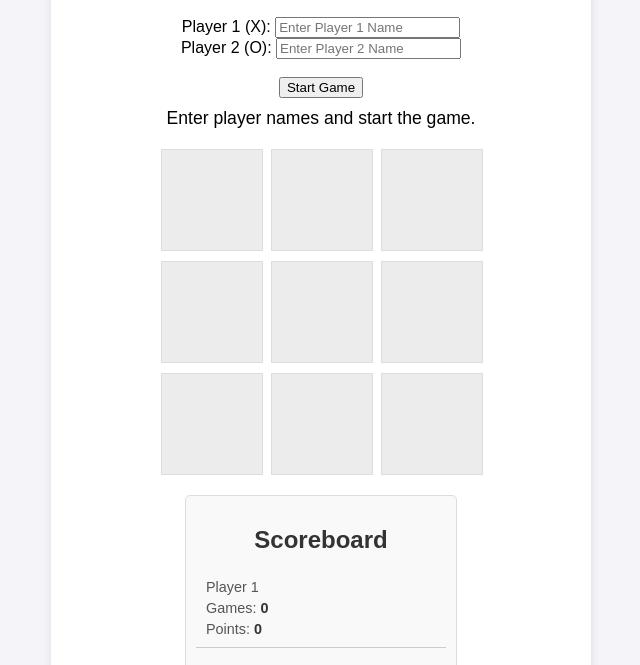
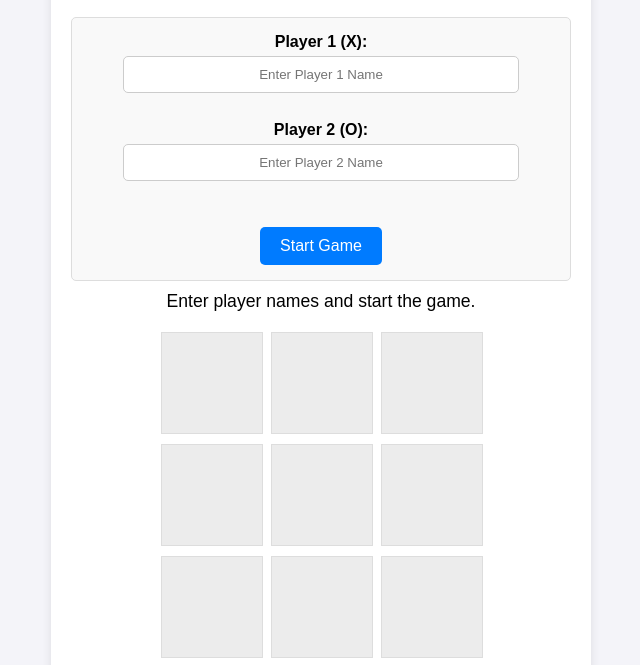
Before and after one commit to fertur228/tic-tac-toe, a website: page public/index.html in a window 1280 px wide. Shown: the part 131-796 px from the top of the page, without its empty margins (319-959 px from the left). Drawn offline with Linux system fonts and the light colour scheme; no server answers.

Commit message:
Centered inputs and Start Game button in playerForm

```diff
--- a/public/main.css
+++ b/public/main.css
@@ -53,6 +53,52 @@ h1 {
 /* Информация об игре */
 .game-info {
     margin-bottom: 20px;
+}
+
+/* Стиль формы */
+#playerForm {
+    background-color: #f9f9f9;
+    border: 1px solid #ddd;
+    padding: 15px;
+    border-radius: 5px;
+    display: flex;
+    flex-direction: column;
+    align-items: center;
+}
+
+#playerForm label {
+    display: block;
+    margin-bottom: 5px;
+    font-weight: bold;
+}
+
+#playerForm input {
+    width: 80%;
+    padding: 10px;
+    margin-bottom: 10px;
+    border: 1px solid #ccc;
+    border-radius: 5px;
+    text-align: center;
+}
+
+#playerForm input:focus {
+    border-color: #007bff;
+    outline: none;
+}
+
+/* Кнопка "Start Game" */
+#playerForm button {
+    background-color: #007bff;
+    color: white;
+    border: none;
+    padding: 10px 20px;
+    cursor: pointer;
+    border-radius: 5px;
+    font-size: 1em;
+}
+
+#playerForm button:hover {
+    background-color: #0056b3;
 }
 
 #status {
```
Also changed, not shown: 1 other file.
